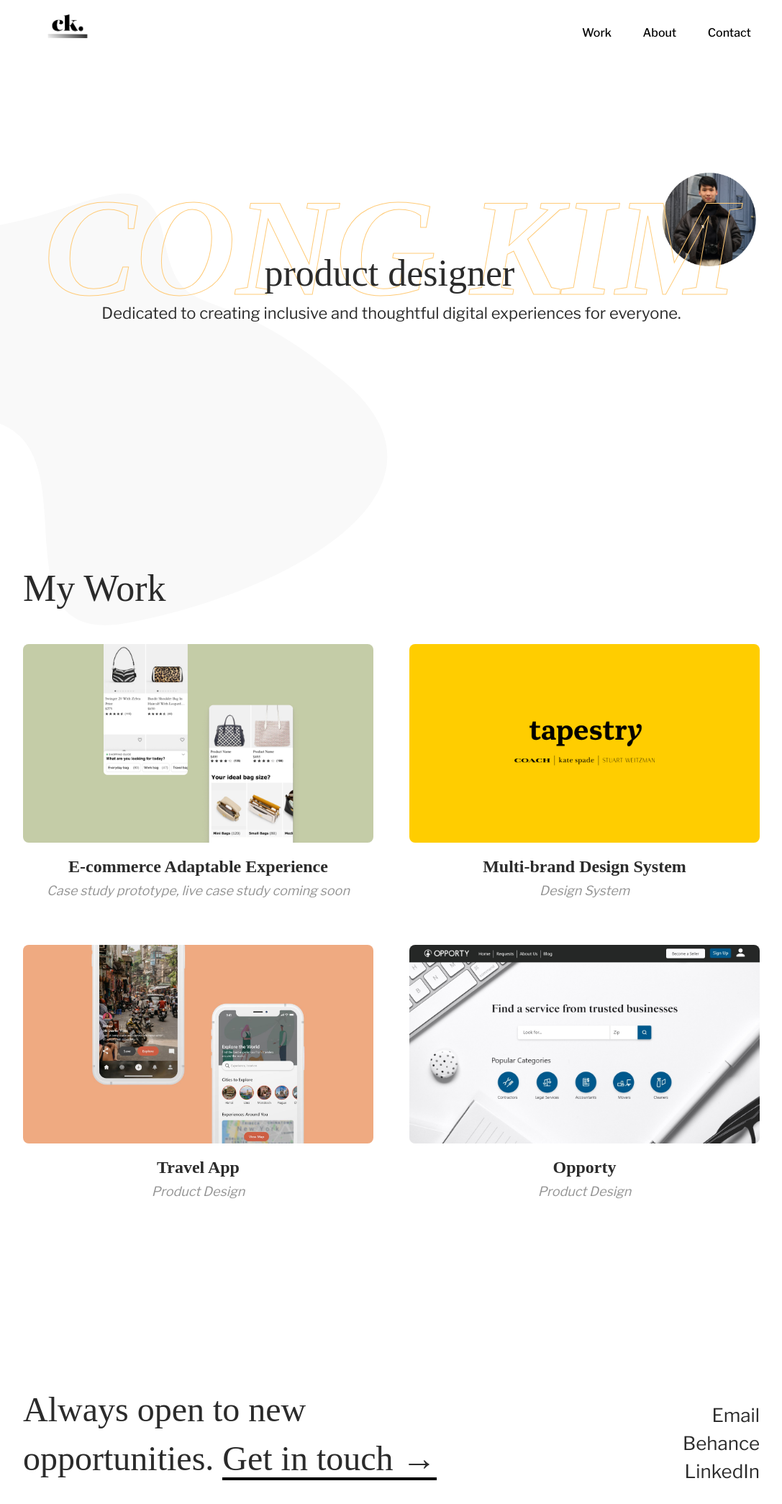
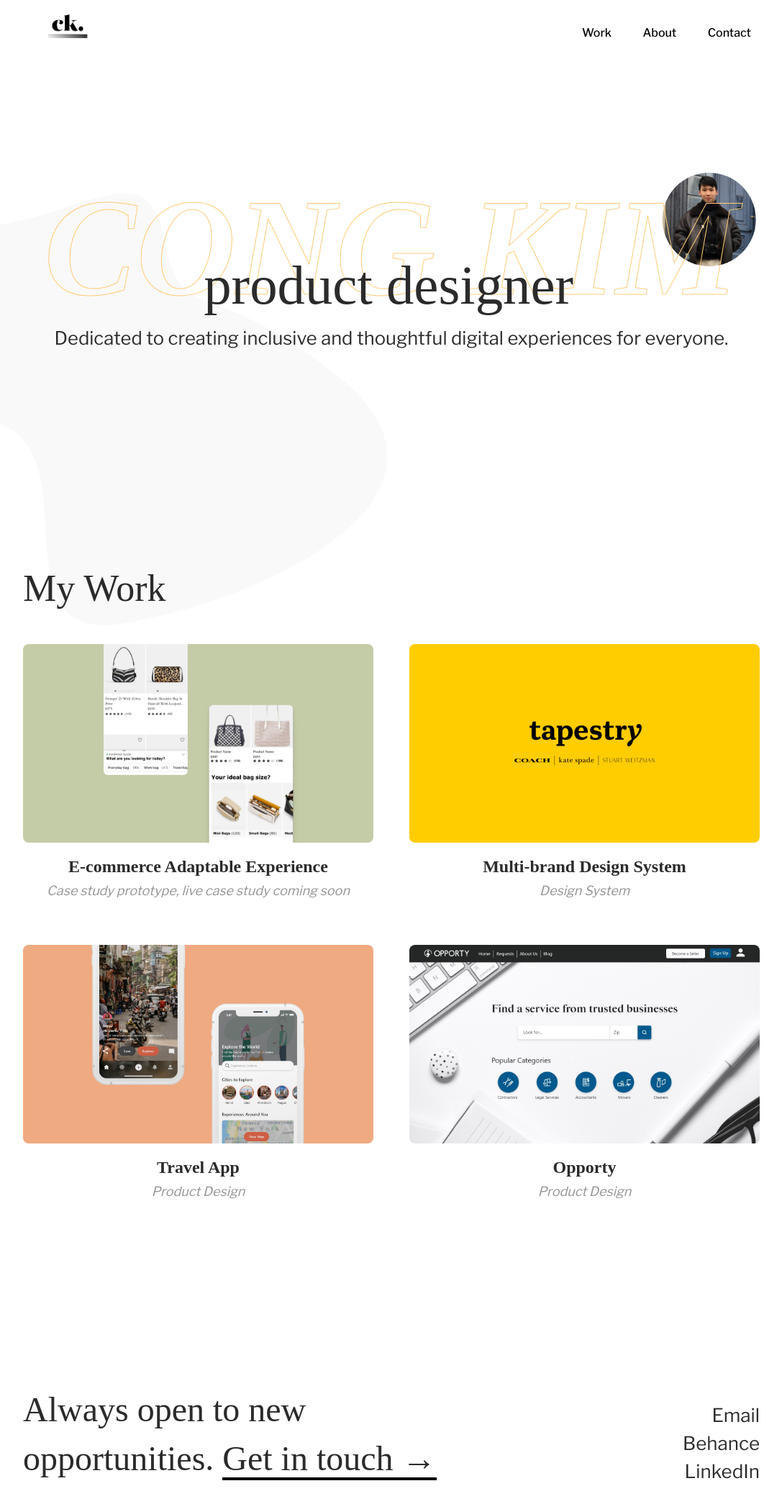
Before and after one commit to congkim94/congkim94.github.io, a Jekyll site: the page built from index.html, in a window 1280 px wide. Shown: the whole page at 72% size, without its empty margins (96-1183 px from the left). Built offline with Jekyll 4.4.1, drawn with Linux system fonts in a browser that asks for light colours; some web fonts are replaced.

Commit message:
header update

```diff
--- a/_sass/_components/_header.scss
+++ b/_sass/_components/_header.scss
@@ -61,7 +61,7 @@
 		font-weight: 700;
 		line-height: 1;
 		font-style: normal;
-		font-size: 12em;
+		font-size: 15vw;
 		padding: 80px 0;
 		margin: 0.1em;
 		font-style: italic;
@@ -70,13 +70,9 @@
 		color: transparent;
 		-webkit-text-stroke: 1px #ffcb78;
 
-		@include tablet {
-			font-size: 9rem;
-		}
 
 		@include tablet1 {
 			padding:0;
-			font-size: 6rem;
 			line-height: 1;
 		}
 		@include phone {
@@ -104,9 +100,6 @@
 		z-index: 2;
 		visibility: hidden;
 
-		@include tablet1 {
-			position: relative;
-		}
 		@include phone {
 			position: relative;
 			width: 90%;
@@ -116,18 +109,11 @@
 		.title {
 			font-family: "starling", serif;
 			font-style: normal;
-			font-size: 3.25rem;
+			font-size: 6vw;
 			margin: 0.1em;
 			margin-left: 0px;
 			font-weight: 200;
 
-			@include tablet {
-				font-size: 3rem;
-			}
-
-			@include tablet1 {
-				font-size: 3rem;
-			}
 			@include phone {
 				font-size: 2.5rem;
 			}
@@ -138,15 +124,11 @@
 		}
 
 		.bio {
-			font-size: 1.375rem;
+			font-size: 2vw;
 			font-weight: 400;
 			width: 100%;
 			line-height: 1.5;
 			margin-top: 10px;
-
-			@include tablet {
-				font-size: 1.2rem;
-			}
 
 			@include tablet1 {
 				font-size: 1.2rem;
```
